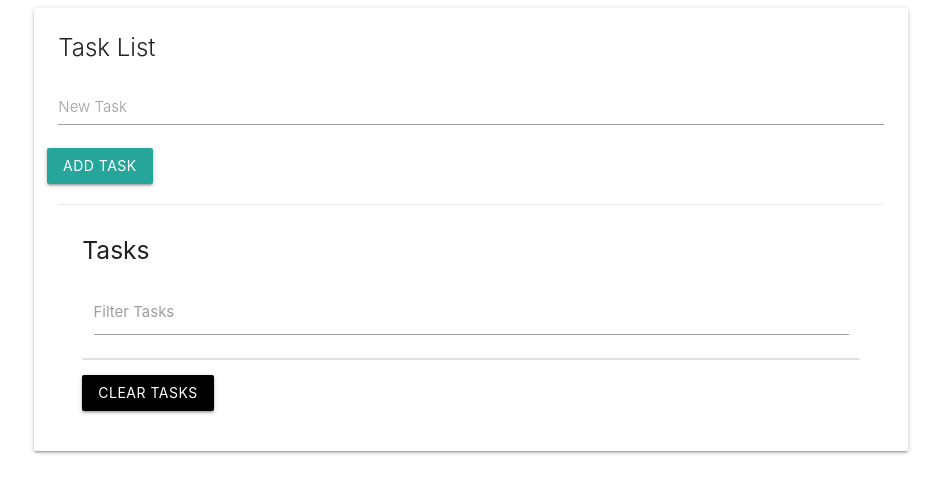
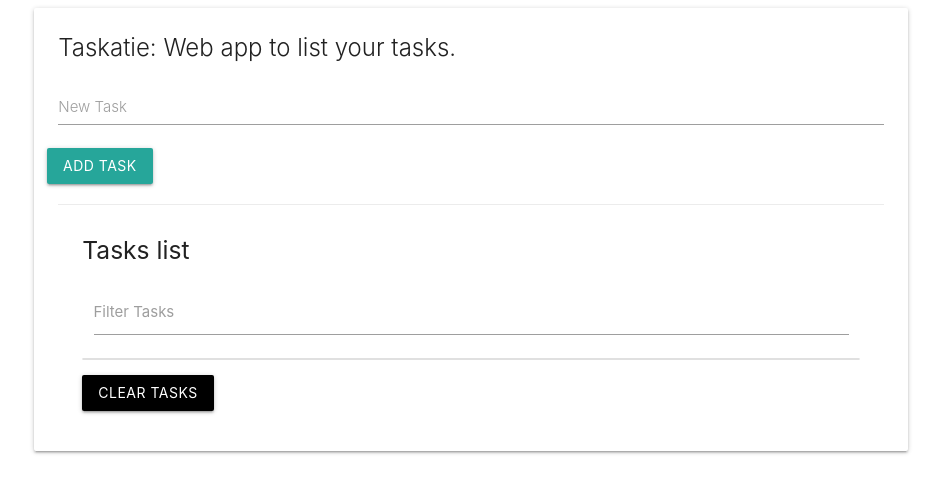
Before and after one commit to Alphatih/TasksList, a plain HTML site: page index.html in a window 1280 px wide. Shown: the whole page, without its empty margins (169-1110 px from the left). Drawn offline with nearby package versions, Linux system fonts and the light colour scheme.

Commit message:
edited titles

```diff
--- a/index.html
+++ b/index.html
@@ -24,7 +24,7 @@
             <div class="col s12">
                 <div id="main" class="card">
                     <div class="card-content">
-                        <span class="card-title">Task List
+                        <span class="card-title">Taskatie: Web app to list your tasks.
                             <div class="row">
                                 <form id="task-form">
                                     <div class="input-field col s12">
@@ -36,7 +36,7 @@
                             </div>
                         </span>
                         <div class="card-action">
-                            <h5 id="task-title">Tasks</h5>
+                            <h5 id="task-title">Tasks list</h5>
                             <div class="input-field col s12">
                                 <input type="text" name="filter" id="filter">
                                 <label for="filter">Filter Tasks</label>
```
